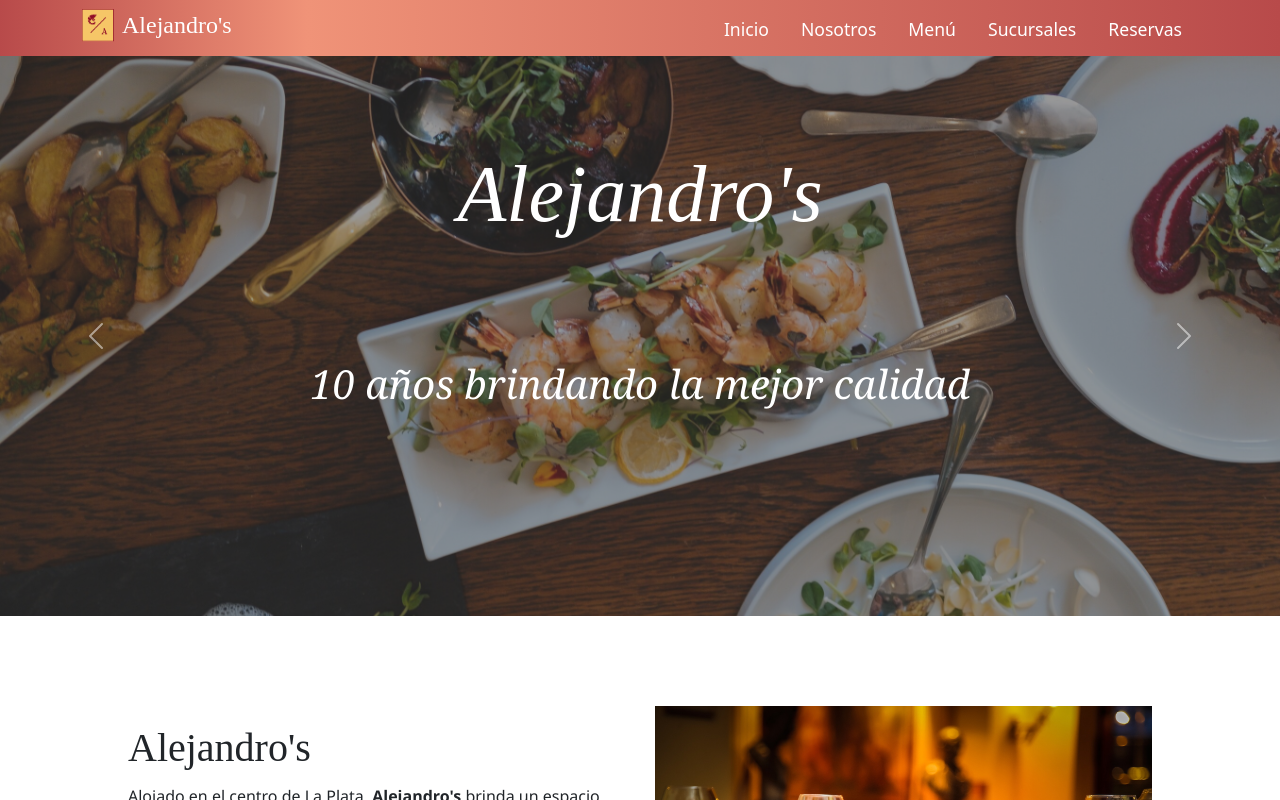
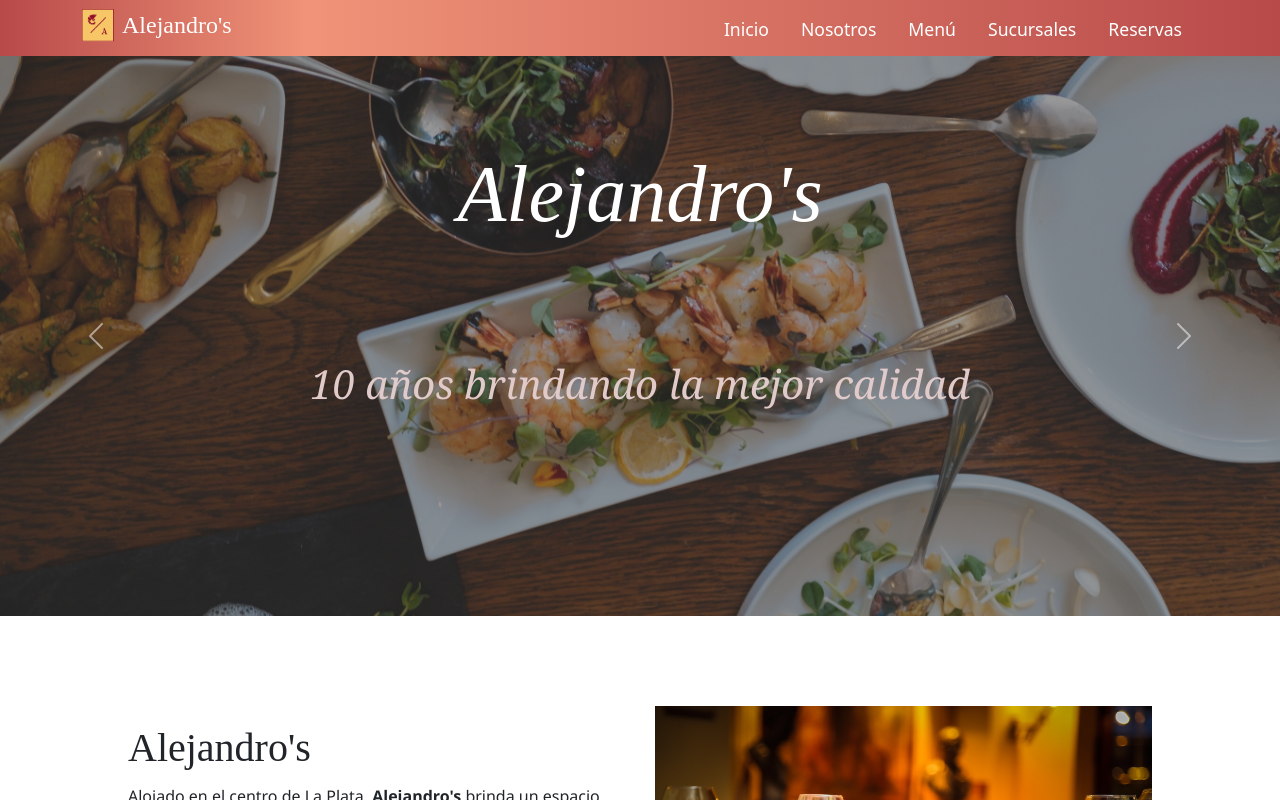
Before and after one commit to Alan-Marzano/Alejandro-s, a React (Create React App) app: page / in a window 1280 px wide. Shown: the top 800 px of the page. Built offline with nearby package versions, Linux system fonts and the light colour scheme.

Commit message:
first commit

```diff
--- a/src/app.css
+++ b/src/app.css
@@ -183,7 +183,7 @@ h4 {
 
 .portada-p {
   font-size: 2.5rem;
-  color: #fff;
+  color: rgb(225, 202, 202);
   display: flex;
   align-items: center;
   justify-content: center;
```
